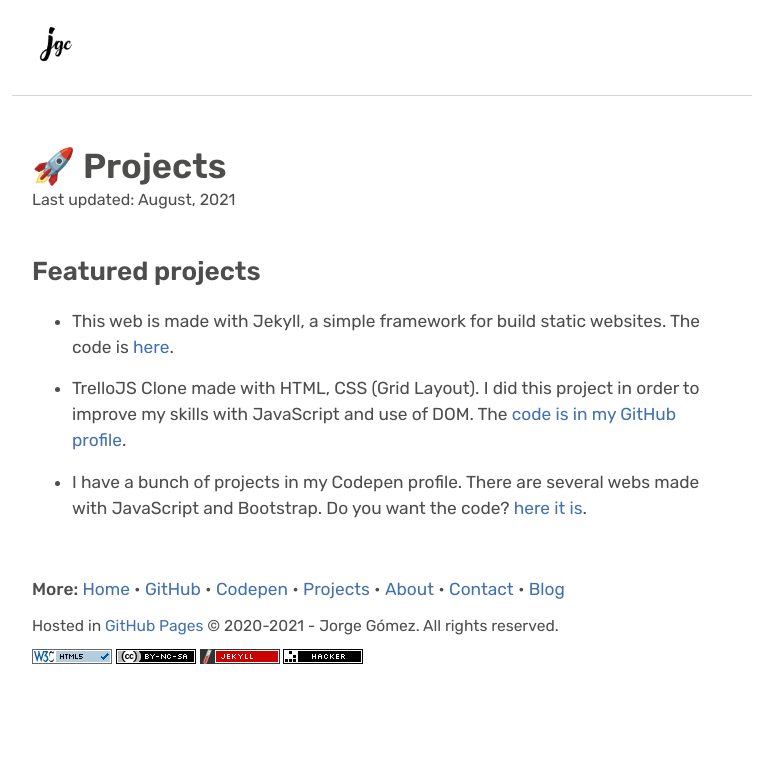
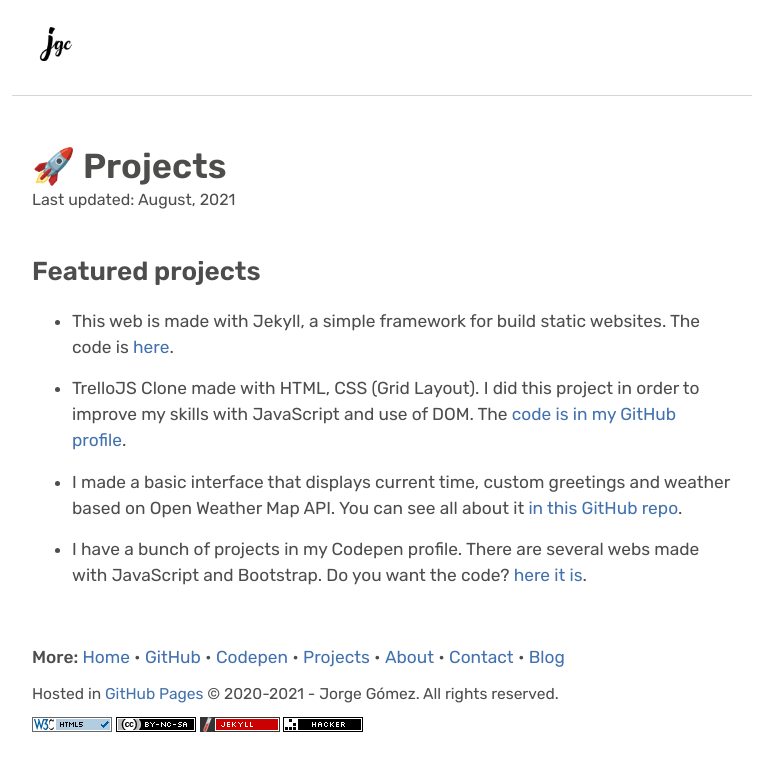
Before and after one commit to jgcarrillo/jekyll-personal-web, a Jekyll site: the page built from projects.md, in a window 1280 px wide. Shown: the top 771 px of the page, without its empty margins (258-1019 px from the left). Built offline with Jekyll 4.4.1, drawn with Linux system fonts in a browser that asks for light colours.

Commit message:
FEAT: Adding new project in project page

```diff
--- a/projects.md
+++ b/projects.md
@@ -12,4 +12,6 @@ permalink: /projects/
 
 -   TrelloJS Clone made with HTML, CSS (Grid Layout). I did this project in order to improve my skills with JavaScript and use of DOM. The [code is in my GitHub profile](https://github.com/jgcarrillo/trello-js-app).
 
+-   I made a basic interface that displays current time, custom greetings and weather based on Open Weather Map API. You can see all about it [in this GitHub repo](https://github.com/jgcarrillo/weather-time-display).
+
 -   I have a bunch of projects in my Codepen profile. There are several webs made with JavaScript and Bootstrap. Do you want the code? [here it is](https://codepen.io/jgcarrillo/).
```
